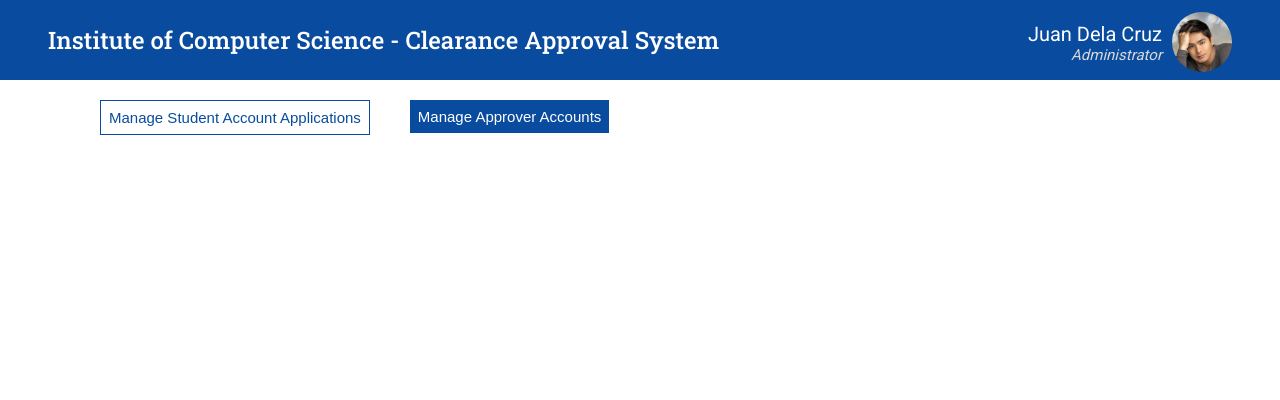
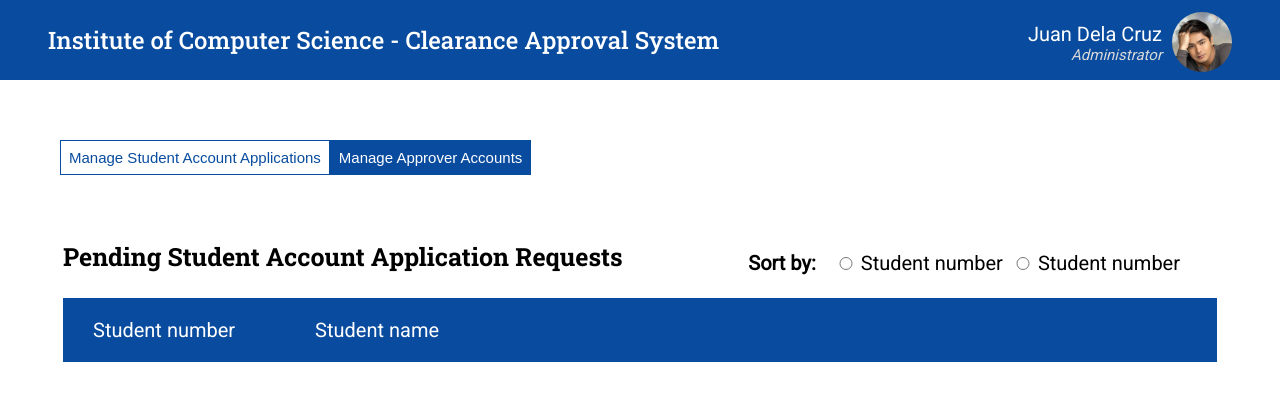
Before and after one commit to jakiebravarian/ICS_Clearance_System, a React (Create React App) app in the folder frontend/: page /manage-applications in a window 1280 px wide. Shown: the top 400 px of the page. Built offline with nearby package versions, Linux system fonts and the light colour scheme.

Commit message:
ui: added sort options for the list

```diff
--- a/frontend/src/assets/styles/admin.css
+++ b/frontend/src/assets/styles/admin.css
@@ -1,5 +1,9 @@
 .admin-menu {
     margin-left: 80px;
+}
+
+.roboto-slab {
+    font-family: Roboto Slab;
 }
 
 /* background colors for the buttons */
@@ -9,6 +13,7 @@
     padding: 8px;
     font-size: 15px;
     border: none;
+    border: 1px solid #094C9F;
 }
 
 .white-background {
@@ -18,3 +23,62 @@
     font-size: 15px;
     border: 1px solid #094C9F;
 }
+
+.admin-menu {
+    margin-top: 60px;
+    margin-left: 30px;
+}
+
+.section-name-text {
+    font-size: 25px;
+    font-weight: bold;
+}
+
+.sort-text {
+    font-size: 20px;
+    width: 200px;
+}
+
+.sort-radio {
+    min-width: 20px;
+    width: 20px;
+    margin-right: 5px;
+}
+
+.radio-label {
+    margin-right: 10px;
+}
+
+.student-sort-section {
+    margin-top: 40px;
+    justify-content: space-between;
+    margin-left: 63px;
+}
+
+.student-sort {
+    margin-top: 16px;
+    margin-right: 90px;
+}
+
+.sort-form {
+    margin-top: 20px;
+    margin-left: 20px;
+}
+
+.first-col-label {
+    margin-right: 80px;
+}
+
+.student-apps-list {
+    margin-left: 63px;
+    margin-right: 63px;
+}
+
+.list-header {
+    background-color: #094C9F;
+    color: white;
+}
+
+.col-labels {
+    margin-left: 30px;
+}
--- a/frontend/src/assets/styles/student.css
+++ b/frontend/src/assets/styles/student.css
@@ -74,7 +74,7 @@ body {
 
 .profile-name {
     color: white;
-    width: 150px;
+    width: 200px;
     text-align: right;
     /* position: absolute;
     right: 6.5%;
@@ -206,11 +206,11 @@ body {
     border-radius: 20px;
 }
 
-.row > div > input {
-    width: 418px;
+#first-name, #middle-name, #last-name, #student-number, #degree-program, #college, #github-link, #date-applied, #remarks {
+    width: 400px;
 }
 
-.row > div {
+.form-input {
     font-size: 17px;
     margin: 20px;
 }
--- a/frontend/src/pages/Admin/AdminComponents.js
+++ b/frontend/src/pages/Admin/AdminComponents.js
@@ -33,4 +33,34 @@ function Menu(props) {
     )
 }
 
-export { Menu }
+function StudentSort() {
+    return(
+        <div className="row student-sort">
+            <div>
+                <p><b>Sort by: </b></p>
+            </div>
+            <form className="sort-form">
+                <input class="sort-radio" name="sort" type="radio" id="studno-sort-input"></input>
+                <label class="radio-label" for="studno-sort-input">Student number</label>
+                <input class="sort-radio" name="sort" type="radio" id="studnum-sort-input"></input>
+                <label class="radio-label" for="studnum-sort-input">Student number</label>
+            </form>
+        </div>
+    )
+}
+
+function StudentAppsList() {
+    return (
+        <div className="column student-apps-list">
+            {/* header */}
+            <div className="row list-header">
+                <div className="row col-labels">
+                    <p className="first-col-label">Student number</p>
+                    <p>Student name</p>
+                </div>
+            </div>
+        </div>
+    )
+}
+
+export { Menu, StudentSort, StudentAppsList }
--- a/frontend/src/pages/Admin/Manage-Applications.js
+++ b/frontend/src/pages/Admin/Manage-Applications.js
@@ -3,7 +3,7 @@ import React from "react";
 // import components from student components
 import { Header, Footer } from "../ScreenComponents";
 import { adminInfo } from "../../data";
-import { Menu } from "./AdminComponents";
+import { Menu, StudentSort, StudentAppsList } from "./AdminComponents";
 
 export default function ManageApplications() {
     return (
@@ -11,9 +11,21 @@ export default function ManageApplications() {
             <Header data={adminInfo} />
 
             {/* Menu */}
-            <Menu option="ManageStudentApps" />
+            <div className="admin-menu">
+                <Menu option="ManageStudentApps" />
+            </div>
 
+            <div className="row student-sort-section">
+                {/* text */}
+                <div>
+                    <p className="roboto-slab section-name-text">Pending Student Account Application Requests</p>
+                </div>
+                {/* name sort */}
+                <StudentSort/>
+            </div>
 
+            {/* list of students */}
+            <StudentAppsList/>
         </div>
     )
 }
--- a/frontend/src/pages/Admin/Manage-Approvers.js
+++ b/frontend/src/pages/Admin/Manage-Approvers.js
@@ -11,7 +11,9 @@ export default function ManageApprovers() {
             <Header data={adminInfo} />
 
             {/* Menu */}
-            <Menu option="ManageApprovers" />
+            <div className="admin-menu">
+                <Menu option="ManageApprovers" />
+            </div>
         </div>
     )
 }
--- a/frontend/src/pages/Student/StudentComponents.js
+++ b/frontend/src/pages/Student/StudentComponents.js
@@ -87,15 +87,15 @@ function Form({eventHandler}) {
                 <div className="form-section">
                     {/* first row */}
                     <div className="row">
-                        <div>
+                        <div className="form-input">
                             <label for="first-name">First name</label><br/>
                             <input placeholder="Juan" id="first-name"/><br></br>
                         </div>
-                        <div>
+                        <div className="form-input">
                             <label for="middle-name">Middle name</label><br/>
                             <input placeholder="Martinez" id="middle-name"/><br></br>
                         </div>
-                        <div>
+                        <div className="form-input">
                             <label for="Last-name">Last name</label><br/>
                             <input placeholder="dela Cruz" id="last-name"/><br></br>
                         </div>
@@ -103,15 +103,15 @@ function Form({eventHandler}) {
 
                     {/* second row */}
                     <div className="row">
-                        <div>
+                        <div className="form-input">
                             <label for="student-number">Student number</label><br/>
                             <input placeholder="20xx-xxxx" id="student-number"/><br></br>
                         </div>
-                        <div>
+                        <div className="form-input">
                             <label for="degree-program">Degree program</label><br/>
                             <input placeholder="e.g. BSCS" id="degree-program"/><br></br>
                         </div>
-                        <div>
+                        <div className="form-input">
                             <label for="college">College</label><br/>
                             <input placeholder="e.g. CAS" id="college"/><br></br>
                         </div>
@@ -119,15 +119,15 @@ function Form({eventHandler}) {
 
                     {/* third row */}
                     <div className="row">
-                        <div>
+                        <div className="form-input">
                             <label for="github-link">Github link</label><br/>
                             <input placeholder="github.com/username" id="github-link"/><br></br>
                         </div>
-                        <div>
+                        <div className="form-input">
                             <label for="github-link">Date applied</label><br/>
                             <input id="date-applied"/><br></br>
                         </div>
-                        <div>
+                        <div className="form-input">
                             <label for="remarks">Remarks</label><br/>
                             <input placeholder="Skip if not a returned application" id="remarks"/><br></br>
                         </div>
```
